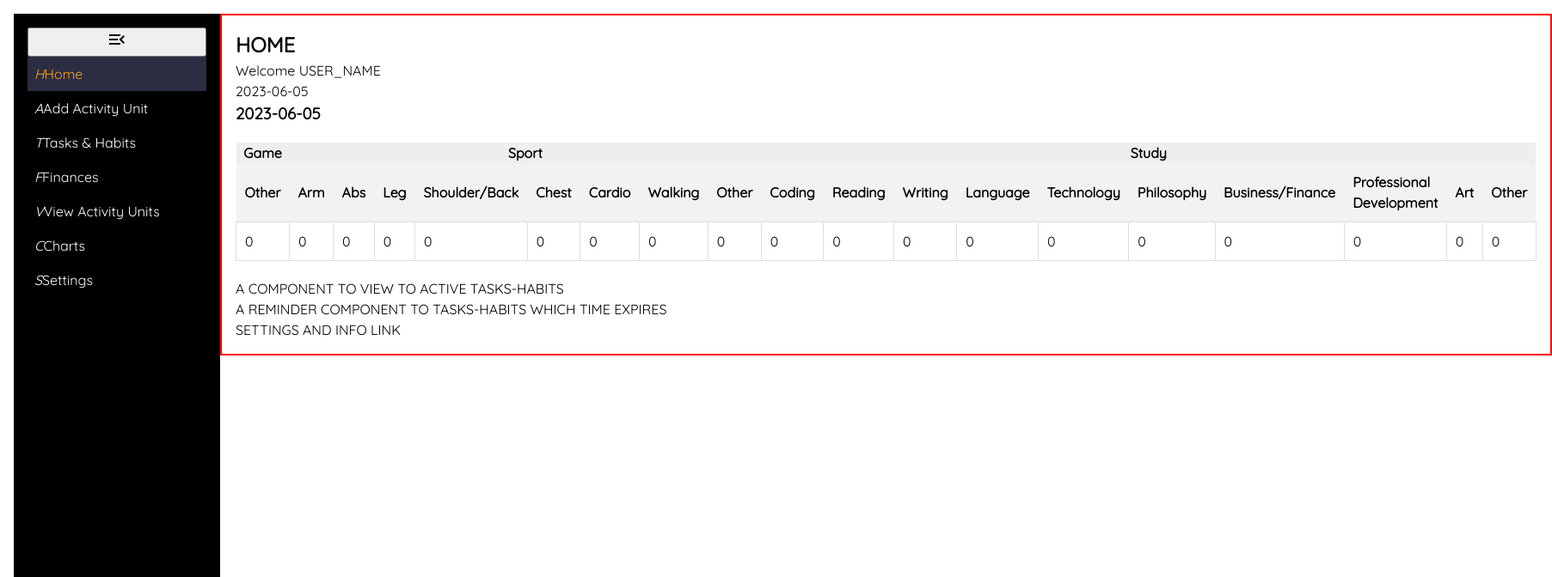
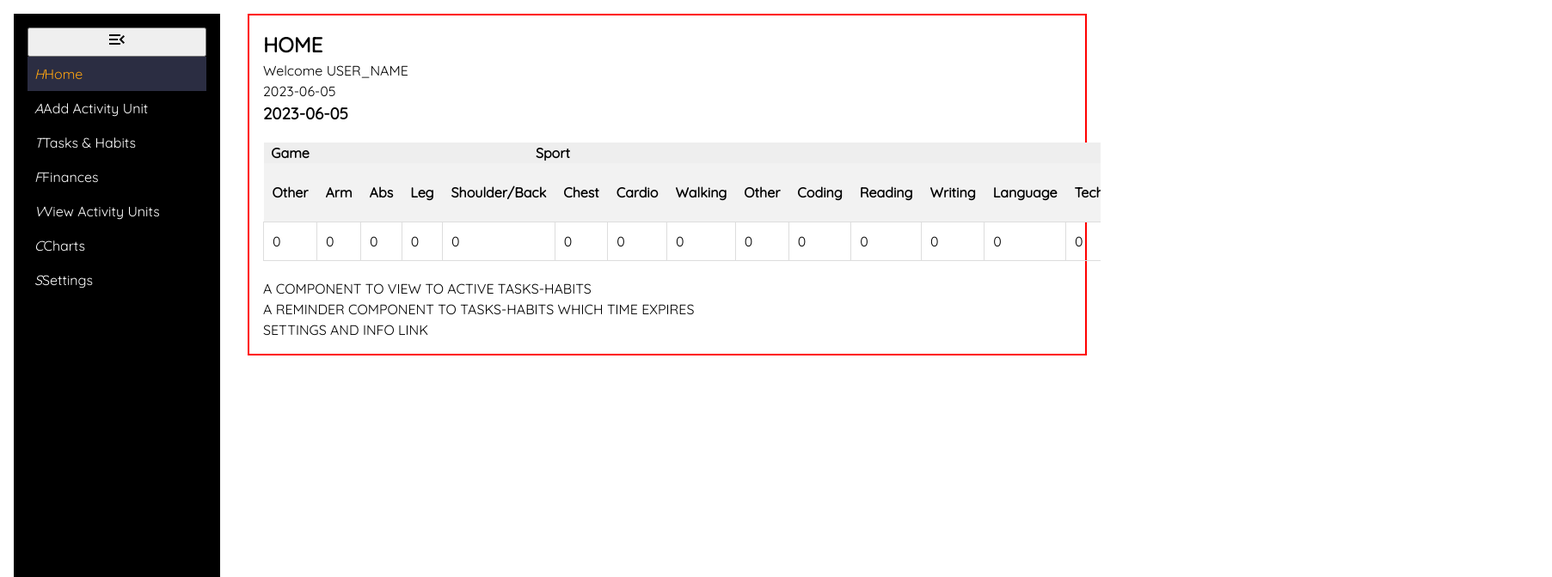
Before and after one commit to berkaysson/lifemap, a React (Create React App) app: page / in a window 1280 px wide. Shown: the top 672 px of the page at 86% size, 1805 px wide, since content can reach past the window. Built offline with nearby package versions, Linux system fonts and the light colour scheme.

Commit message:
Make sidebar sticky

```diff
--- a/src/Layout/RootLayout.js
+++ b/src/Layout/RootLayout.js
@@ -7,18 +7,26 @@ import { ThemeProvider } from "styled-components";
 
 const RootContainer = styled.div`
   display: grid;
-  grid-template-columns: 1fr 1fr;
+  grid-template-columns: auto 1fr;
   min-height: 100vh;
   color: ${({theme}) => theme.colors.primary};
   background-color: ${({theme}) => theme.colors.secondary};
   font-size: ${({theme}) => theme.sizes.medium};
+`;
+
+const Sidebar = styled.aside`
+  position: sticky;
+  top: 0;
+  left: 0;
+  height: 100vh;
   padding: ${({theme}) => theme.sizes.medium};
 `;
 
-const Sidebar = styled.aside`
-`;
-
 const MainContent = styled.main`
+  flex: 1;
+  padding: ${({theme}) => theme.sizes.medium};
+  background-color: ${({theme}) => theme.colors.secondary};
+  overflow-x: hidden;
 `;
 
 const NavBarWrapper = styled(NavBar)`
```
